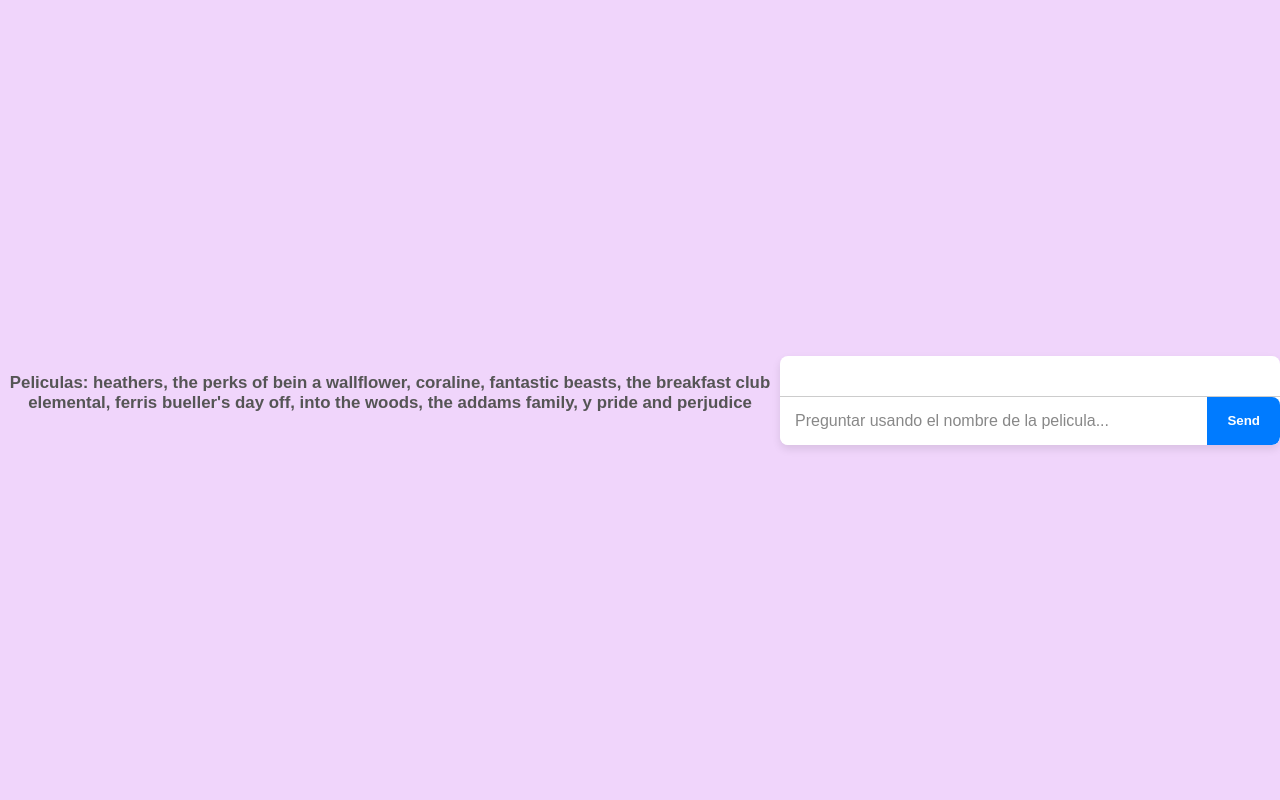
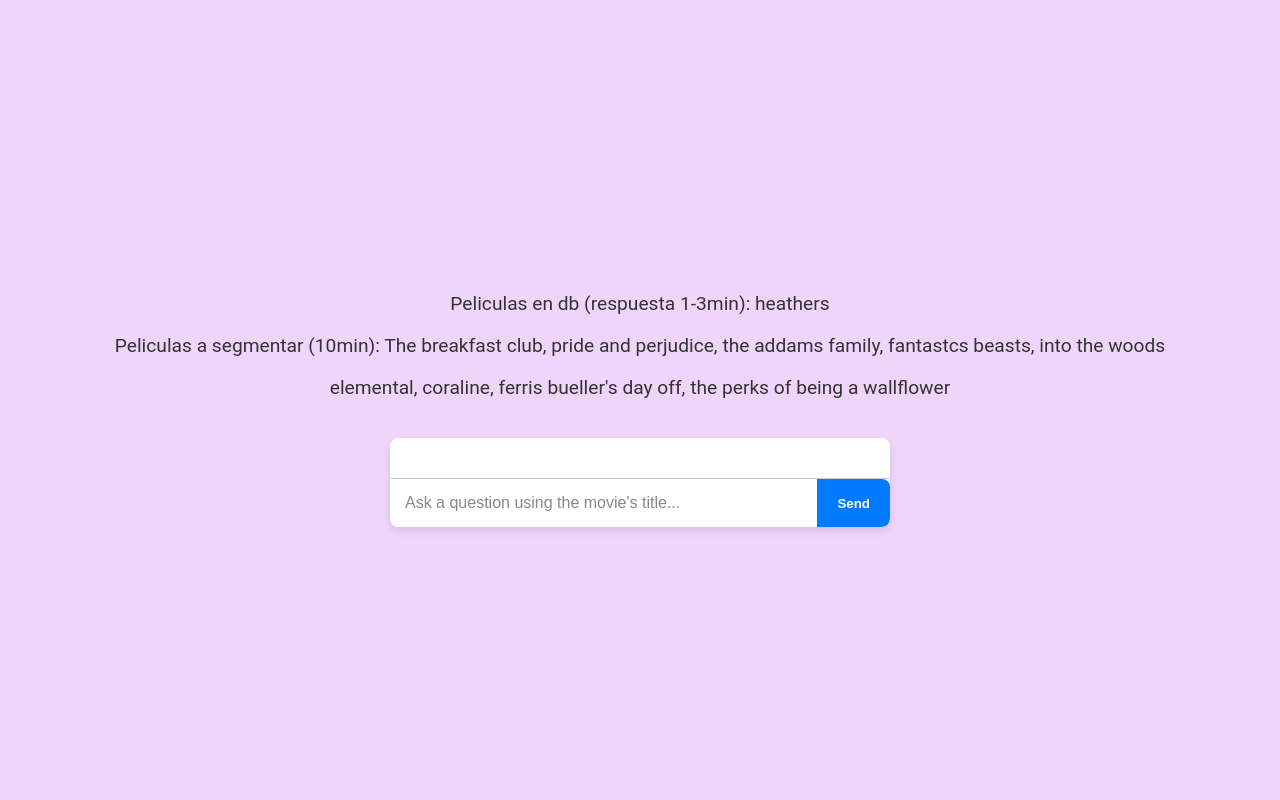
Before and after one commit to Fabisilvaa/t3taller, a Flask app: page / in a window 1280 px wide. Run offline with Flask 3, Linux system fonts and the light colour scheme.

Commit message:
'mensaje'

```diff
--- a/funciones.py
+++ b/funciones.py
@@ -145,7 +145,6 @@
         print("la peli es heathers")
         movie_seg = collection.get()
 
-
     if not movie_seg:
         print("segmentando..")
 
--- a/templates/index.html
+++ b/templates/index.html
@@ -13,6 +13,17 @@
             height: 100vh;
             background-color: #f0d5fb;
             margin: 0;
+            flex-direction: column;
+        }
+
+        /* Description styling */
+        .description {
+            font-family: 'Roboto', sans-serif;
+            font-size: 1.2em;
+            color: #333;
+            text-align: center;
+            margin-bottom: 20px;
+            padding: 0 20px;
         }
 
         /* Chat container */
@@ -26,13 +37,6 @@
             display: flex;
             flex-direction: column;
             align-items: center;
-        }
-
-        h2 {
-            font-family: 'Roboto', sans-serif;
-            font-size: 1.5em;
-            color: #333;
-            margin-top: 20px;
         }
 
         /* Messages area */
@@ -72,14 +76,6 @@
         .input-container {
             width: 100%;
             display: flex;
-        }
-
-         /* Movies list */
-        .movie-list {
-            font-size: 0.9em;
-            color: #555;
-            margin-bottom: 15px;
-            text-align: center;
         }
 
         .input-container input {
@@ -122,21 +118,22 @@
   </style>
 </head>
 <body>
-    <div class="movie-list">
-        <h3>Peliculas: heathers, the perks of bein a wallflower, coraline, fantastic beasts, the breakfast club
-        elemental, ferris bueller's day off, into the woods, the addams family, y pride and perjudice<h3>
+
+    <!-- Description Text -->
+    <div class="description">
+        <p>Peliculas en db (respuesta 1-3min): heathers </p>
+        <p> Peliculas a segmentar (10min): The breakfast club, pride and perjudice, the addams family, fantastcs beasts, into the woods</p>
+        <p> elemental, coraline, ferris bueller's day off, the perks of being a wallflower</p>
     </div>
 
     <div class="chat-container">
       <div class="messages" id="messages">
-
       </div>
       <div class="input-container">
-          <input type="text" id="user-input" placeholder="Preguntar usando el nombre de la pelicula...">
+          <input type="text" id="user-input" placeholder="Ask a question using the movie's title...">
           <button onclick="sendMessage()">Send</button>
       </div>
     </div>
-
 
   <script>
       async function sendMessage() {
@@ -162,7 +159,7 @@
           displayMessage(data.context, 'bot-message');
 
           // Clear the input field
-          document.getElementById('userInput').value = '';
+          document.getElementById('user-input').value = '';
       }
 
       function displayMessage(text, className) {
```
Also changed, not shown: templates/styles.css (+2 -5 lines), db/chroma.sqlite3 (added), 4 other files. Lines whose indentation alone changed are shown as unchanged.
